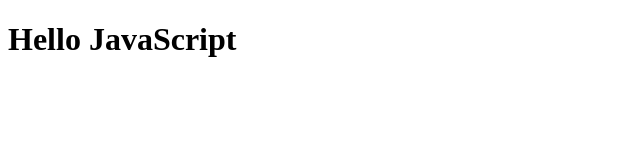
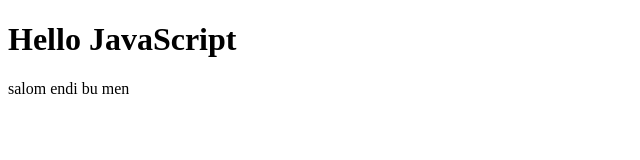
Before and after one commit to Zilola369/github-tutorial, a plain HTML site: page index.html in a window 1280 px wide. Shown: the whole page, without its empty margins (0-640 px from the left). Drawn offline with Linux system fonts and the light colour scheme.

Commit message:
first commit

```diff
--- a/index.html
+++ b/index.html
@@ -10,6 +10,7 @@
 </head>
 <body>
     <h1>Hello JavaScript</h1>
+    <p>salom endi bu men</p>
 
 
 
```
